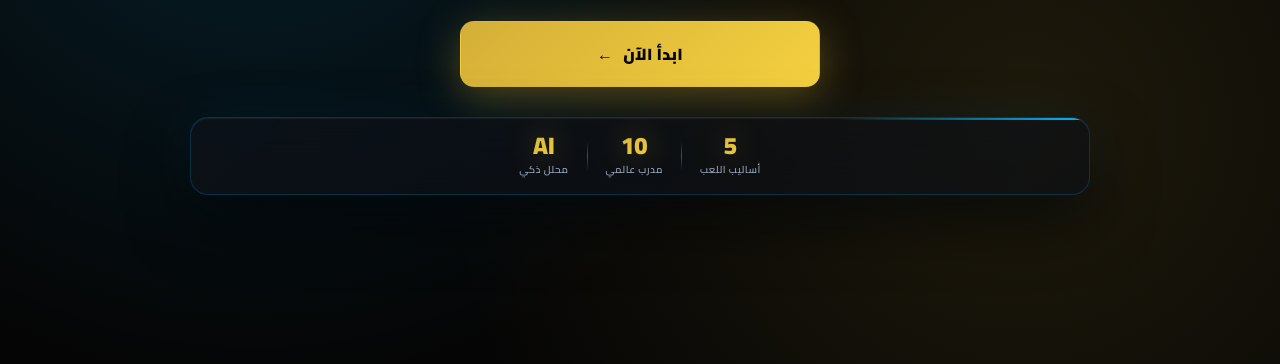
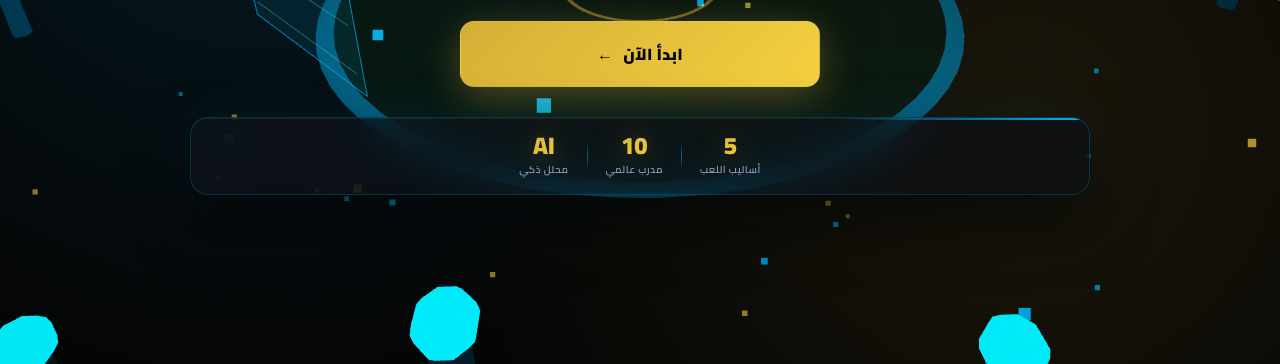
Before and after one commit to njr706380-cmd/football-tactics, a plain HTML site: page index.html in a window 1280 px wide. Shown: the part 436-800 px from the top of the page. Drawn offline with nearby package versions, Linux system fonts and the light colour scheme; animation ran at ten frames a second.

Commit message:
fix: 3D world background now visible (z-index corrected)

```diff
--- a/index.html
+++ b/index.html
@@ -36,13 +36,31 @@
             -webkit-tap-highlight-color: transparent !important;
         }
 
-        /* ═══════ 3D WORLD CANVAS ═══════ */
+        /* ═══════ LAYERS ═══════ */
+        /* ترتيب الطبقات:
+           -5: Fallback gradient (أعمق)
+           -4: 3D Canvas
+           -2: Grid
+            0: Content
+        */
+
+        .bg-fallback {
+            position: fixed;
+            inset: 0;
+            z-index: -5;
+            pointer-events: none;
+            background:
+                radial-gradient(circle at 20% 30%, rgba(0, 184, 255, 0.12), transparent 50%),
+                radial-gradient(circle at 80% 70%, rgba(212, 175, 55, 0.10), transparent 50%),
+                #050505;
+        }
+
         #bg3d {
             position: fixed;
             inset: 0;
-            z-index: -3;
+            z-index: -4;
             pointer-events: none;
-            background: #050505;
+            background: transparent;
         }
         #bg3d canvas {
             display: block !important;
@@ -50,16 +68,17 @@
             height: 100% !important;
         }
 
-        /* Fallback gradient if Three.js fails */
-        .bg-fallback {
+        .bg-grid {
             position: fixed;
             inset: 0;
             z-index: -2;
+            background-image:
+                linear-gradient(rgba(0, 184, 255, 0.03) 1px, transparent 1px),
+                linear-gradient(90deg, rgba(0, 184, 255, 0.03) 1px, transparent 1px);
+            background-size: 80px 80px;
+            mask-image: radial-gradient(ellipse at center, black 20%, transparent 85%);
+            -webkit-mask-image: radial-gradient(ellipse at center, black 20%, transparent 85%);
             pointer-events: none;
-            background:
-                radial-gradient(circle at 20% 30%, rgba(0, 184, 255, 0.15), transparent 50%),
-                radial-gradient(circle at 80% 70%, rgba(212, 175, 55, 0.12), transparent 50%),
-                #050505;
         }
 
         /* ═══════ NAVBAR ═══════ */
@@ -643,6 +662,7 @@
 <body>
     <div class="bg-fallback"></div>
     <canvas id="bg3d"></canvas>
+    <div class="bg-grid"></div>
 
     <!-- NAVBAR -->
     <header class="navbar" id="mainNavbar">
@@ -759,7 +779,7 @@
         </div>
     </section>
 
-    <!-- ═══════ THREE.JS ═══════ -->
+    <!-- SCRIPTS -->
     <script src="https://cdnjs.cloudflare.com/ajax/libs/three.js/r128/three.min.js"></script>
     <script src="data.js"></script>
     <script src="app.js"></script>
@@ -819,6 +839,7 @@
                 console.log('Three.js not loaded — fallback active');
                 return;
             }
+            console.log('Three.js loaded, starting 3D world...');
 
             var canvas = document.getElementById('bg3d');
             var isMobile = window.innerWidth < 768;
@@ -837,12 +858,12 @@
             var renderer = new THREE.WebGLRenderer({
                 canvas: canvas,
                 antialias: quality > 0.7,
-                alpha: false,
+                alpha: true,
                 powerPreference: 'low-power'
             });
             renderer.setSize(window.innerWidth, window.innerHeight);
             renderer.setPixelRatio(Math.min(window.devicePixelRatio, isMobile ? 1.5 : 2));
-            renderer.setClearColor(0x050505, 1);
+            renderer.setClearColor(0x000000, 0);
 
             // ═══════ LIGHTS ═══════
             var ambient = new THREE.AmbientLight(0x202535, 0.8);
@@ -860,28 +881,26 @@
             cyanLight.position.set(0, 20, 0);
             scene.add(cyanLight);
 
-            // ═══════ CENTRAL FOOTBALL PITCH (from above) ═══════
+            // ═══════ CENTRAL PITCH ═══════
             var pitchGroup = new THREE.Group();
             pitchGroup.position.y = -3;
             scene.add(pitchGroup);
 
-            // Pitch floor (dark green)
             var pitchFloorGeo = new THREE.CircleGeometry(14, 48);
             var pitchFloorMat = new THREE.MeshBasicMaterial({
                 color: 0x0A2416,
                 transparent: true,
-                opacity: 0.85
+                opacity: 0.7
             });
             var pitchFloor = new THREE.Mesh(pitchFloorGeo, pitchFloorMat);
             pitchFloor.rotation.x = -Math.PI / 2;
             pitchGroup.add(pitchFloor);
 
-            // Pitch boundary ring (glowing blue)
             var pitchRingGeo = new THREE.RingGeometry(13.5, 14.2, 64);
             var pitchRingMat = new THREE.MeshBasicMaterial({
                 color: 0x00B8FF,
                 transparent: true,
-                opacity: 0.5,
+                opacity: 0.6,
                 side: THREE.DoubleSide
             });
             var pitchRing = new THREE.Mesh(pitchRingGeo, pitchRingMat);
@@ -889,12 +908,11 @@
             pitchRing.position.y = 0.02;
             pitchGroup.add(pitchRing);
 
-            // Center circle
             var centerCircleGeo = new THREE.RingGeometry(3.5, 3.7, 48);
             var centerCircleMat = new THREE.MeshBasicMaterial({
                 color: 0xD4AF37,
                 transparent: true,
-                opacity: 0.6,
+                opacity: 0.7,
                 side: THREE.DoubleSide
             });
             var centerCircle = new THREE.Mesh(centerCircleGeo, centerCircleMat);
@@ -902,7 +920,6 @@
             centerCircle.position.y = 0.03;
             pitchGroup.add(centerCircle);
 
-            // Center spot
             var spotGeo = new THREE.CircleGeometry(0.3, 16);
             var spotMat = new THREE.MeshBasicMaterial({ color: 0xD4AF37 });
             var spot = new THREE.Mesh(spotGeo, spotMat);
@@ -910,7 +927,7 @@
             spot.position.y = 0.04;
             pitchGroup.add(spot);
 
-            // ═══════ STADIUM PILLARS (ring of glowing towers) ═══════
+            // ═══════ STADIUM PILLARS ═══════
             var pillarCount = isMobile ? 16 : 24;
             var pillarRadius = 26;
             var pillars = [];
@@ -925,16 +942,15 @@
                 var pillarMat = new THREE.MeshStandardMaterial({
                     color: 0x0A0E17,
                     emissive: 0x00B8FF,
-                    emissiveIntensity: 0.4,
+                    emissiveIntensity: 0.5,
                     metalness: 0.8,
                     roughness: 0.3
                 });
                 var pillar = new THREE.Mesh(pillarGeo, pillarMat);
                 pillar.position.set(x, pillarHeight / 2 - 3, z);
                 scene.add(pillar);
-                pillars.push({ mesh: pillar, baseY: pillar.position.y, phase: i });
+                pillars.push({ mesh: pillar, phase: i });
 
-                // Top light on each pillar
                 var topLightGeo = new THREE.SphereGeometry(0.4, 8, 8);
                 var topLightMat = new THREE.MeshBasicMaterial({ color: 0x00F0FF });
                 var topLight = new THREE.Mesh(topLightGeo, topLightMat);
@@ -942,7 +958,7 @@
                 scene.add(topLight);
             }
 
-            // ═══════ FLOATING HOLOGRAPHIC PANELS ═══════
+            // ═══════ HOLOGRAPHIC PANELS ═══════
             var panels = [];
             var panelPositions = [
                 { x: -18, y: 6, z: -8, rotY: 0.5 },
@@ -957,29 +973,25 @@
                 panelGroup.position.set(pos.x, pos.y, pos.z);
                 panelGroup.rotation.y = pos.rotY;
 
-                // Panel border (glowing rectangle)
                 var borderGeo = new THREE.EdgesGeometry(new THREE.PlaneGeometry(4, 2.5));
                 var borderMat = new THREE.LineBasicMaterial({
                     color: 0x00B8FF,
                     transparent: true,
-                    opacity: 0.6
+                    opacity: 0.7
                 });
                 var border = new THREE.LineSegments(borderGeo, borderMat);
                 panelGroup.add(border);
 
-                // Panel fill (very faint)
                 var fillGeo = new THREE.PlaneGeometry(4, 2.5);
                 var fillMat = new THREE.MeshBasicMaterial({
                     color: 0x00B8FF,
                     transparent: true,
-                    opacity: 0.08,
+                    opacity: 0.1,
                     side: THREE.DoubleSide
                 });
                 var fill = new THREE.Mesh(fillGeo, fillMat);
                 panelGroup.add(fill);
 
-                // Internal grid lines
-                var gridLines = [];
                 for (var g = 0; g < 3; g++) {
                     var yLine = -0.9 + g * 0.9;
                     var pts = [
@@ -990,7 +1002,7 @@
                     var lineMat = new THREE.LineBasicMaterial({
                         color: 0x4DCCFF,
                         transparent: true,
-                        opacity: 0.3
+                        opacity: 0.4
                     });
                     var line = new THREE.Line(lineGeo, lineMat);
                     panelGroup.add(line);
@@ -1005,8 +1017,8 @@
                 });
             }
 
-            // ═══════ FLOATING PARTICLES ═══════
-            var particleCount = isMobile ? 120 : 250;
+            // ═══════ PARTICLES ═══════
+            var particleCount = isMobile ? 150 : 300;
             var particleGeo = new THREE.BufferGeometry();
             var positions = new Float32Array(particleCount * 3);
             var colors = new Float32Array(particleCount * 3);
@@ -1020,7 +1032,6 @@
                 positions[k * 3 + 1] = Math.sin(phi) * r * 0.5 + 5;
                 positions[k * 3 + 2] = Math.sin(theta) * Math.cos(phi) * r;
 
-                // Color: mix of blue and gold
                 if (Math.random() > 0.5) {
                     colors[k * 3] = 0; colors[k * 3 + 1] = 0.72; colors[k * 3 + 2] = 1;
                 } else {
@@ -1032,10 +1043,10 @@
             particleGeo.setAttribute('color', new THREE.BufferAttribute(colors, 3));
 
             var particleMat = new THREE.PointsMaterial({
-                size: 0.35,
+                size: 0.4,
                 vertexColors: true,
                 transparent: true,
-                opacity: 0.85,
+                opacity: 0.9,
                 sizeAttenuation: true,
                 blending: THREE.AdditiveBlending,
                 depthWrite: false
@@ -1044,7 +1055,7 @@
             var particles = new THREE.Points(particleGeo, particleMat);
             scene.add(particles);
 
-            // ═══════ CAMERA ANIMATION ═══════
+            // ═══════ ANIMATION ═══════
             var clock = new THREE.Clock();
             var cameraRadius = 32;
             var cameraHeight = 12;
@@ -1053,32 +1064,26 @@
                 requestAnimationFrame(animate);
                 var t = clock.getElapsedTime();
 
-                // Slow orbit
                 camera.position.x = Math.cos(t * 0.08) * cameraRadius;
                 camera.position.z = Math.sin(t * 0.08) * cameraRadius;
                 camera.position.y = cameraHeight + Math.sin(t * 0.15) * 2;
 
-                // Look at center
                 camera.lookAt(0, -2, 0);
 
-                // Rotate particles slowly
                 particles.rotation.y = t * 0.02;
 
-                // Float panels
                 for (var i = 0; i < panels.length; i++) {
                     var pnl = panels[i];
                     pnl.group.position.y = pnl.baseY + Math.sin(t * 0.7 + pnl.phase) * 0.4;
                     pnl.group.rotation.y = pnl.baseRotY + Math.sin(t * 0.3 + pnl.phase) * 0.15;
                 }
 
-                // Subtle pillar animation (blink)
                 for (var j = 0; j < pillars.length; j++) {
                     var pl = pillars[j];
-                    var pulse = 0.3 + Math.sin(t * 1.5 + pl.phase) * 0.15;
+                    var pulse = 0.3 + Math.sin(t * 1.5 + pl.phase) * 0.2;
                     pl.mesh.material.emissiveIntensity = pulse;
                 }
 
-                // Light rotation
                 blueLight.position.x = Math.cos(t * 0.3) * 20;
                 blueLight.position.z = Math.sin(t * 0.3) * 20;
                 goldLight.position.x = Math.cos(t * 0.3 + Math.PI) * 20;
@@ -1087,7 +1092,6 @@
                 renderer.render(scene, camera);
             }
 
-            // Resize
             window.addEventListener('resize', function() {
                 camera.aspect = window.innerWidth / window.innerHeight;
                 camera.updateProjectionMatrix();
@@ -1095,7 +1099,6 @@
             });
 
             animate();
-            console.log('3D World started');
         })();
 
         // Service Worker
```
